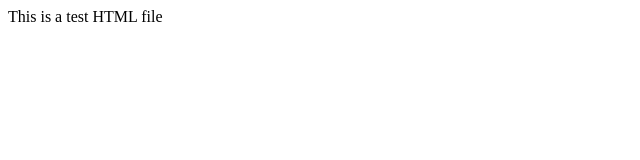
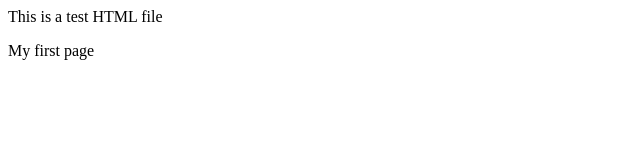
Before and after one commit to jalsaman/localrepo, a plain HTML site: page index.html in a window 1280 px wide. Shown: the full height of the page, 0-640 px from the left. Drawn offline with Linux system fonts and the light colour scheme.

Commit message:
updated a line

```diff
--- a/index.html
+++ b/index.html
@@ -1 +1,2 @@
 <p>This is a test HTML file </p>
+<p>My first page </p>
```
